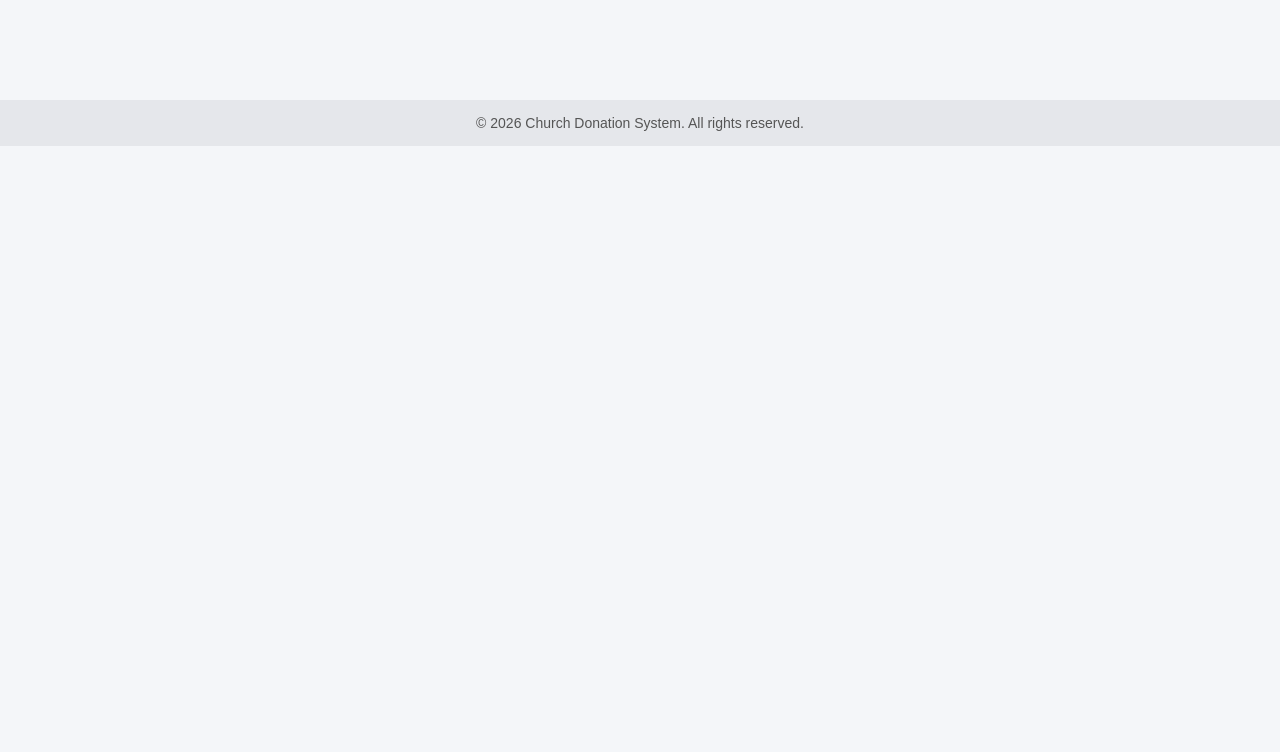
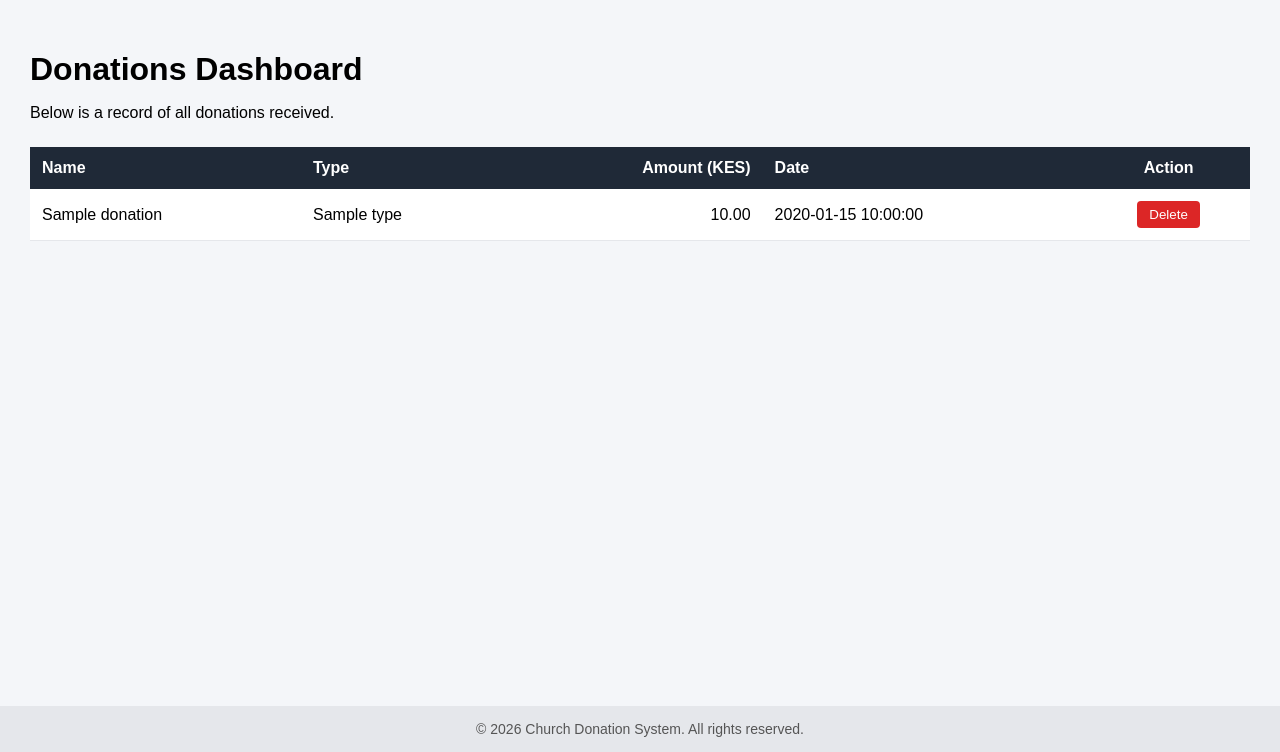
Before and after one commit to vincent-matini/church-donation-flask, a Flask app: template church-receipts/templates/admin_dashboard.html in a window 1280 px wide. Shown: the part 48-800 px from the top of the page. Run offline with Flask 3, Linux system fonts and the light colour scheme; the template is opened without the code that fills it: most values are stand-ins (such as "Sample title", 1, 10 or a date in 2020).

Commit message:
update all changes

```diff
--- a/church-receipts/templates/admin_dashboard.html
+++ b/church-receipts/templates/admin_dashboard.html
@@ -1,70 +1,73 @@
-<!DOCTYPE html>
-<html lang="en">
-<head>
-    <meta charset="UTF-8">
-    <title>{{ title or "Admin Dashboard" }}</title>
-    <meta name="viewport" content="width=device-width, initial-scale=1">
+{% extends "admin_base.html" %}
 
-    <style>
-        body {
-            margin: 0;
-            font-family: Arial, Helvetica, sans-serif;
-            background: #f4f6f9;
-        }
+{% block content %}
 
-        .admin-navbar {
-            background: #1f2937;
-            color: #fff;
-            padding: 15px 30px;
-            display: flex;
-            justify-content: space-between;
-            align-items: center;
-        }
+<h1 style="margin-bottom: 10px;">Donations Dashboard</h1>
+<p class="muted" style="margin-bottom: 25px;">
+    Below is a record of all donations received.
+</p>
 
-        .admin-navbar a {
-            color: #fff;
-            text-decoration: none;
-            margin-left: 20px;
-            font-weight: bold;
-        }
+<div style="overflow-x:auto;">
+    <table style="
+        width: 100%;
+        border-collapse: collapse;
+        background: #ffffff;
+        box-shadow: 0 4px 10px rgba(0,0,0,0.05);
+    ">
+        <thead>
+            <tr style="background:#1f2937; color:#fff;">
+                <th style="padding:12px; text-align:left;">Name</th>
+                <th style="padding:12px; text-align:left;">Type</th>
+                <th style="padding:12px; text-align:right;">Amount (KES)</th>
+                <th style="padding:12px; text-align:left;">Date</th>
+                <th style="padding:12px; text-align:center;">Action</th>
+            </tr>
+        </thead>
 
-        .admin-container {
-            padding: 30px;
-        }
+        <tbody>
+            {% if donations %}
+                {% for d in donations %}
+                <tr style="border-bottom:1px solid #e5e7eb;">
+                    <td style="padding:12px;">{{ d.name or "Anonymous" }}</td>
+                    <td style="padding:12px;">{{ d.type }}</td>
+                    <td style="padding:12px; text-align:right;">
+                        {{ "%.2f"|format(d.amount) }}
+                    </td>
+                    <td style="padding:12px;">
+                        {{ d.date }}
+                    </td>
+                    <td style="padding:12px; text-align:center;">
+                        <form
+                            method="POST"
+                            action="{{ url_for('delete_donation', donation_id=d.id) }}"
+                            onsubmit="return confirm('Delete this donation record?');"
+                        >
+                            <button
+                                type="submit"
+                                style="
+                                    background:#dc2626;
+                                    color:#fff;
+                                    border:none;
+                                    padding:6px 12px;
+                                    border-radius:4px;
+                                    cursor:pointer;
+                                "
+                            >
+                                Delete
+                            </button>
+                        </form>
+                    </td>
+                </tr>
+                {% endfor %}
+            {% else %}
+                <tr>
+                    <td colspan="5" style="padding:20px; text-align:center; color:#6b7280;">
+                        No donations recorded yet.
+                    </td>
+                </tr>
+            {% endif %}
+        </tbody>
+    </table>
+</div>
 
-        .footer {
-            text-align: center;
-            padding: 15px;
-            background: #e5e7eb;
-            margin-top: 40px;
-            font-size: 14px;
-            color: #555;
-        }
-    </style>
-</head>
-
-<body>
-
-    <!-- ADMIN NAVBAR -->
-    <nav class="admin-navbar">
-        <div>
-            <strong>Church Donation System — Admin</strong>
-        </div>
-        <div>
-            <a href="#!">Dashboard</a>
-            <a href="{{ url_for('admin_logout') }}">Logout</a>
-        </div>
-    </nav>
-
-    <!-- PAGE CONTENT -->
-    <main class="admin-container">
-        {% block content %}{% endblock %}
-    </main>
-
-    <!-- FOOTER -->
-    <footer class="footer">
-        © 2026 Church Donation System. All rights reserved.
-    </footer>
-
-</body>
-</html>
+{% endblock %}
```
